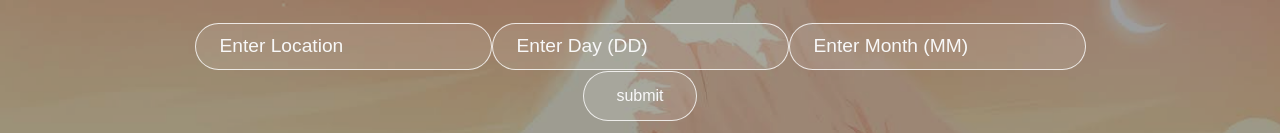
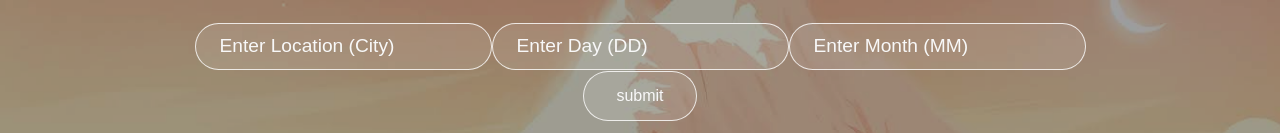
Before and after one commit to mohassan914/should-i-book, a React (Create React App) app: page / in a window 1280 px wide. Shown: the top 133 px of the page. Built offline with nearby package versions, Linux system fonts and the light colour scheme.

Commit message:
added green text for money and fixed some UI elements

```diff
--- a/src/App.css
+++ b/src/App.css
@@ -1,6 +1,9 @@
 .App {
   text-align: center;
 }
+
+.bold { font-weight: bold; }
+.green { color: #00ff1ecc; }
 
 .App-logo {
   height: 40vmin;
--- a/src/App.js
+++ b/src/App.js
@@ -77,7 +77,7 @@ function App() {
           <input
           value = {location}
           onChange = {event => setLocation(event.target.value)}
-          placeholder='Enter Location'
+          placeholder='Enter Location (City)'
           type = "text"/>
           <input
           value = {date}
@@ -108,7 +108,7 @@ function App() {
         <div className = "location">
           {data.main ? <h1 align="center">{data.name}</h1> : null}
           {/* {data.main ? <img src="http://openweathermap.org/img/wn/10d@2x.png"></img> : null}   */}
-          {data.main ? <h2><img src={`http://openweathermap.org/img/wn/${data.weather[0].icon}.png`}></img></h2> : null}
+          {data.main ? <h1><img src={`http://openweathermap.org/img/wn/${data.weather[0].icon}.png`}></img></h1> : null}
         </div>
 
         <div className = "location_stats">
@@ -169,7 +169,7 @@ function App() {
           {flight_data.iataCode ? <p className='bold'>Airport Code: {flight_data.iataCode}</p> : null}
         </div>
         <div className="flight_price">
-          {flight_price_data.price ? <p className='bold'>Price of Trip from Chicago to {data.name} is: {Math.round(flight_price_data.price.total * 1.06)} USD</p> : null}
+          {flight_price_data.price ? <p className='bold'>Price of Trip from Chicago to {data.name} is: <span class="bold green">${Math.round(flight_price_data.price.total * 1.06)} USD</span></p> : null}
         </div>
       </section>
       <br></br>
```
